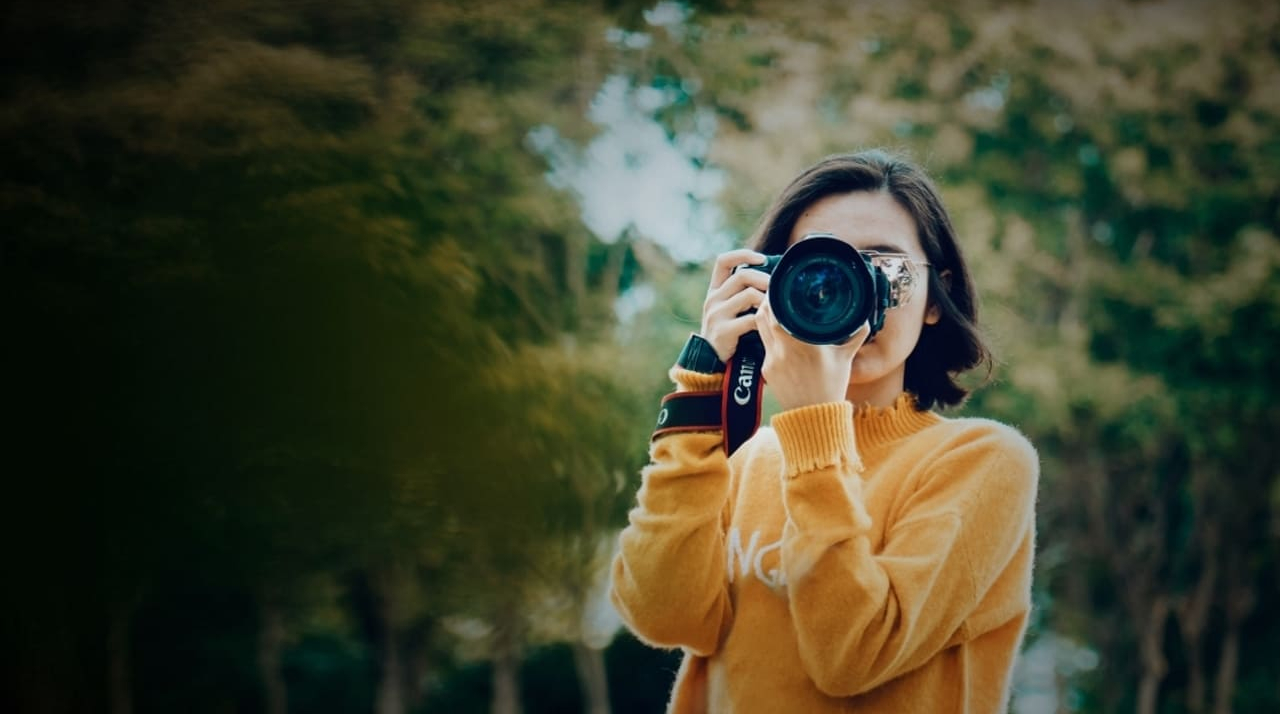
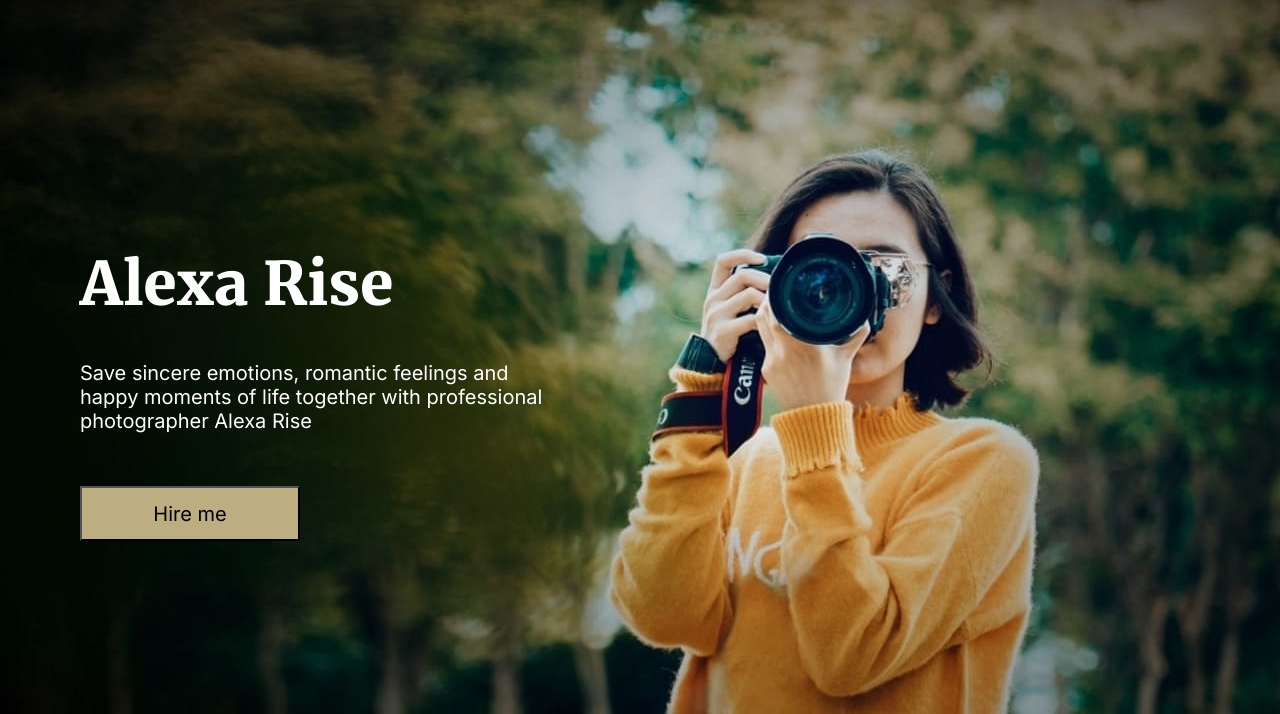
Before and after one commit to lilpavlik/rsschool-cv, a plain HTML site: page index.html in a window 1280 px wide. Shown: the part 86-800 px from the top of the page. Drawn offline with Linux system fonts and the light colour scheme.

Commit message:
feat: aaaa

```diff
--- a/index.html
+++ b/index.html
@@ -20,9 +20,8 @@
 
 
     <div class="nav_main-part">
-
         <div class="header-logo">
-        <img src="./images/Vector.svg" alt="" width="50px" height="40px">
+        <img src="./images/Vector.svg" alt="Логоитип инсты">
     </div>
 
         <nav class="please">
@@ -35,6 +34,12 @@
 
             </ul>
         </nav>
+    </div>
+    <div class="text-on-main-part">
+        <h1>Alexa Rise</h1>
+        <p>Save sincere emotions, romantic feelings and happy moments of life together with professional photographer Alexa Rise</p>
+        <button id="button-hire-me"> Hire me</button>
+    </div>
 
 </div>
 
```
